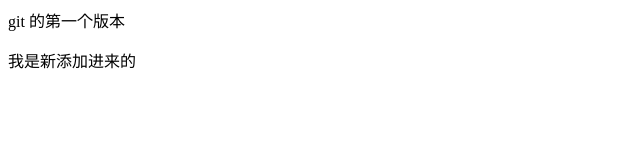
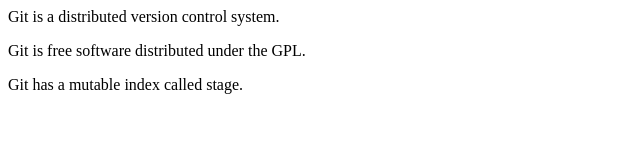
Before and after one commit to yksmile007/yangkang.github.io, a plain HTML site: page index.html in a window 1280 px wide. Shown: the whole page, without its empty margins (0-640 px from the left). Drawn offline with Linux system fonts and the light colour scheme.

Commit message:
index test

```diff
--- a/index.html
+++ b/index.html
@@ -5,7 +5,8 @@
 	<title>Document</title>
 </head>
 <body>
-	<div>git 的第一个版本</div>
-	<p>我是新添加进来的</p>
+	<div>Git is a distributed version control system.</div>
+	<p>Git is free software distributed under the GPL.</p>
+	<div>Git has a mutable index called stage.</div>
 </body>
 </html>
```
Also changed, not shown: test.html (added).
